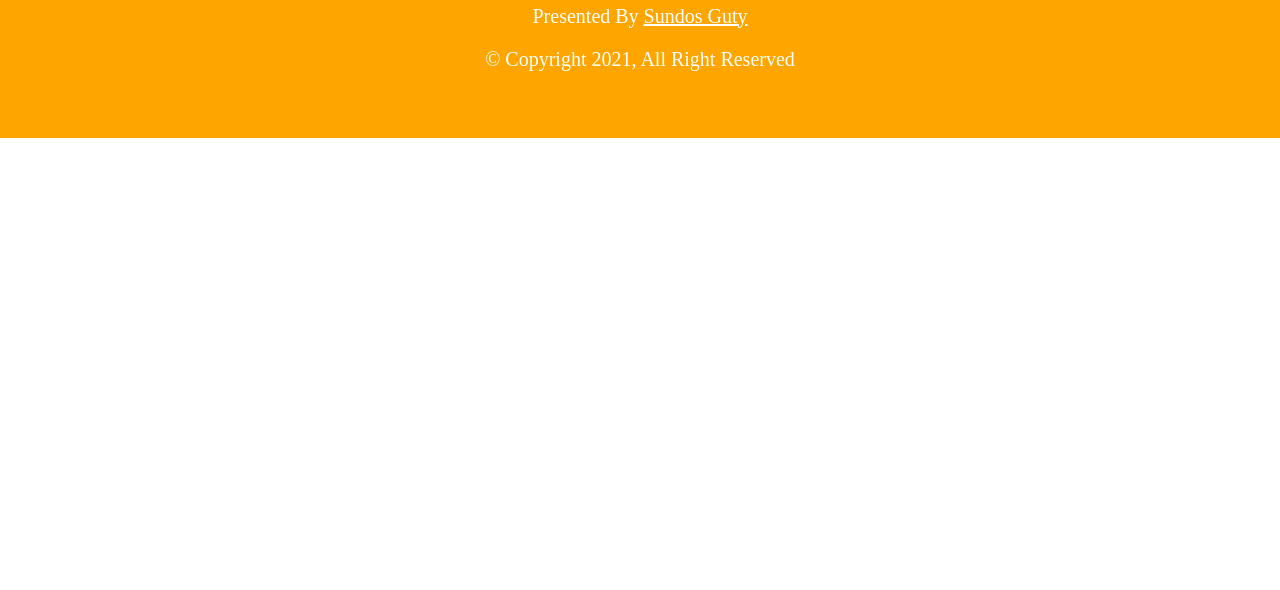
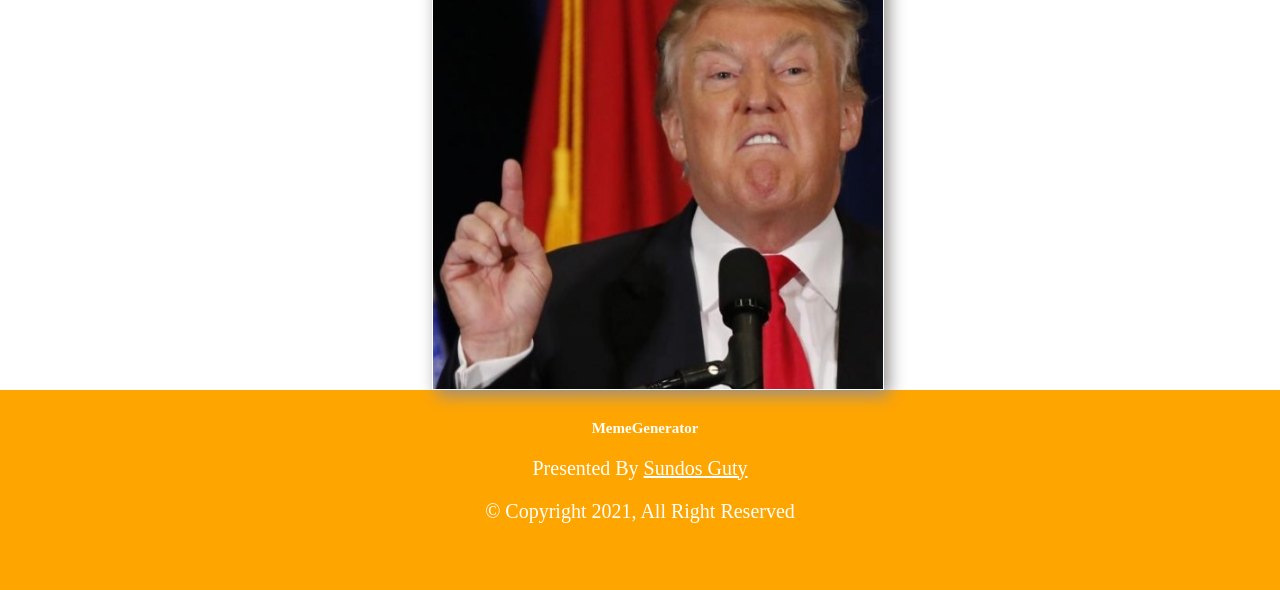
Before and after one commit to SundosGutty/MemeGenerater, a plain HTML site: page index.html in a window 1280 px wide. Shown: the part 721-1311 px from the top of the page. Before the commit the page ends 859 px from the top, so only its background shows below. Drawn offline with Linux system fonts and the light colour scheme.

Commit message:
styling changes

```diff
--- a/index.html
+++ b/index.html
@@ -58,7 +58,7 @@
 
 
     <section class="editor-container main-layout">
-        <div class="canvas-container hidden">
+        <div class="canvas-container hidden flex">
             <canvas id="meme-canvas" height="450" width="450">
             </canvas>
         </div>
--- a/js/services.js
+++ b/js/services.js
@@ -134,15 +134,15 @@ var gMeme = {
             positionX: gCanvas.width / 2,
             positionY: 30,
         },
-        {
-            txt: 'Try more!',
-            size: 30,
-            align: 'left',
-            innerColor: 'red',
-            strColor: 'blue',
-            positionX: 350,
-            positionY: 350,
-        }
+        // {
+        //     txt: 'Try more!',
+        //     size: 30,
+        //     align: 'left',
+        //     innerColor: 'red',
+        //     strColor: 'blue',
+        //     positionX: 350,
+        //     positionY: 350,
+        // }
     ]
 
 }
```
Also changed, not shown: css/main.css (+19 -4 lines).
